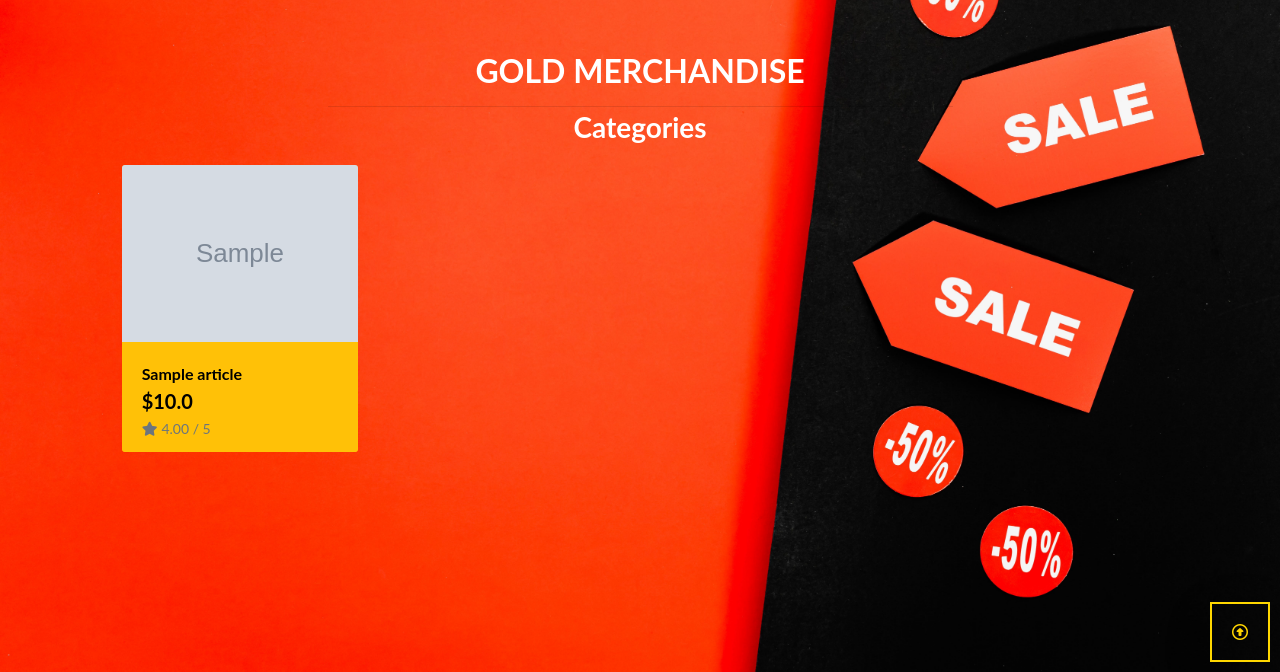
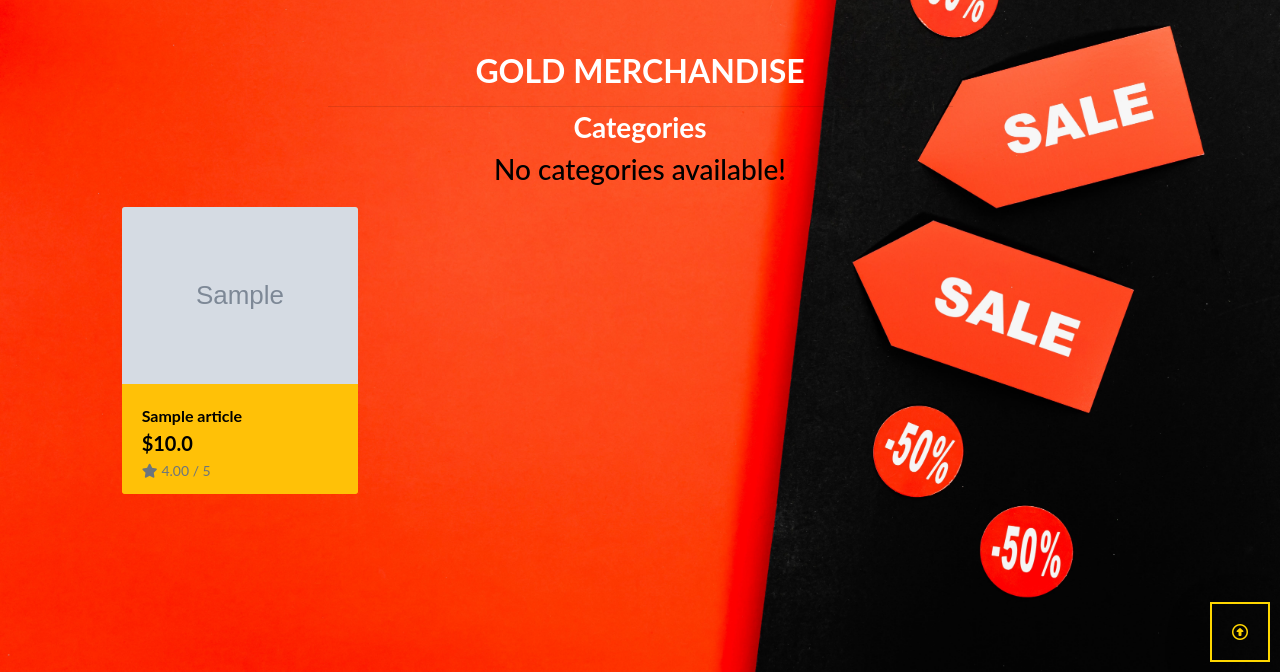
Before and after one commit to GustavFluur/gold_scroll, a Django app: page /articles/ in a window 1280 px wide. Shown: the part 128-800 px from the top of the page. Run offline with Django 3.2, Linux system fonts and the light colour scheme; tables that the repository leaves empty hold one stand-in row (values such as "Sample post"); grey boxes marked "Sample" are stand-in pictures; some libraries are stand-ins or nearby versions.

Commit message:
Add new elements into the showing categories into merch page, yet still not showing anything

```diff
--- a/articles/templates/articles/articles.html
+++ b/articles/templates/articles/articles.html
@@ -17,27 +17,33 @@
             <hr class="w-50 mb-1">
         </div>
     </div>
+
     <div class="container-fluid">
-        <div class="row">
-            <div class="col text-center">
-                <h3 class="font-weight-bold text-white text-center">Categories</h3>
+        <div class="row flex justify-content-center">
+            <div class="col-12 text-center">
+                <h3 class="font-weight-bold text-white">Categories</h3>
+            </div>
+                {% if categories %}
                 <div class="col-sm-6 col-md-6 col-lg-4 col-xl-3">
                     {% for category in categories %}
-                        <div>
-                            <div>
-                                <a href="#">
-                                    <div class="p-6 bg-white rounded-b-xl">
-                                        <h2 class="text-xs">{{ category.name }}</h2>
-                                        <p class="text-white bg-dark">{{ category.articles.count }} merchandises</p>
-                                    </div>
-                                </a>
-                            </div>
+
+
+                        <div class="p-3 bg-white rounded">
+                            <a href="#">
+                                <h2>{{ category.name }}</h2>
+                                <p class="text-white bg-dark">{{ category.articles.count }} merchandises</p>
+                            </a>
                         </div>
+
                     {% endfor %}
                 </div>
-            </div>
+                {% else %}
+                 <h3>No categories available!</h3>
+                {% endif %}
+
         </div>
     </div>
+
 
     <div class="row">
         <div class="product-container col-10 offset-1">
```
